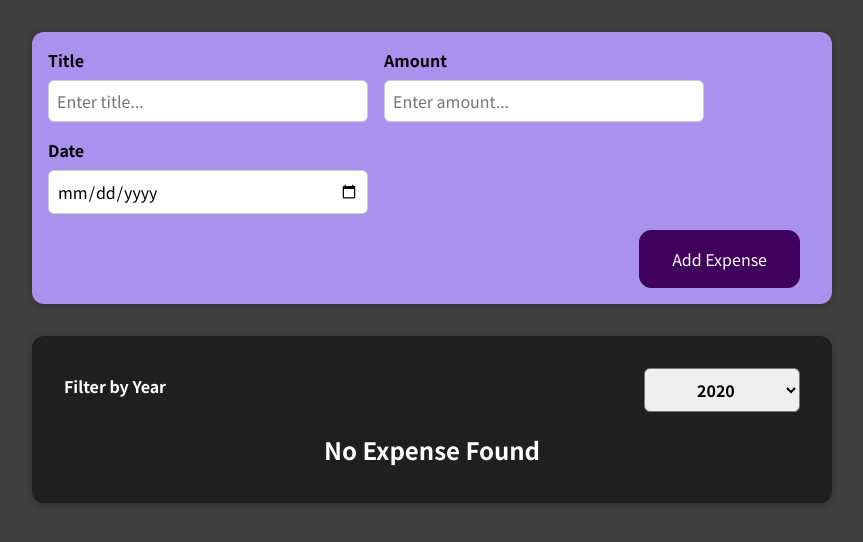
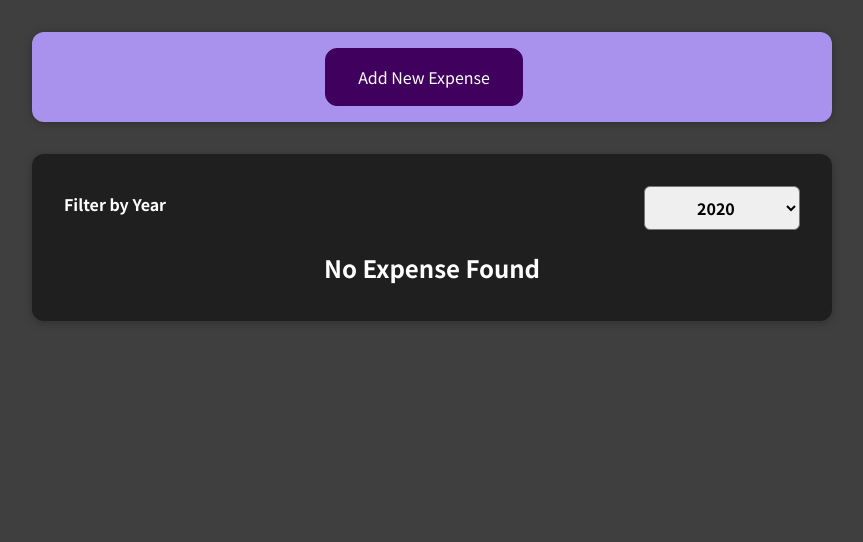
Before and after one commit to daniyalzafarm/react-expense-tracker, a React (Create React App) app: page / in a window 1280 px wide. Shown: the top 542 px of the page, without its empty margins (208-1071 px from the left). Built offline with nearby package versions, Linux system fonts and the light colour scheme.

Commit message:
Initial Add New Expense Button Added

```diff
--- a/src/components/NewExpense/ExpenseForm.js
+++ b/src/components/NewExpense/ExpenseForm.js
@@ -59,6 +59,7 @@
     // console.log(expenseData);
     props.onSaveExpenseData(expenseData);
   };
+
   return (
     <form onSubmit={formHandler}>
       <div className="new-expense__controls">
@@ -94,6 +95,7 @@
         </div>
       </div>
       <div className="new-expense__actions">
+        <button onClick={props.onCancel}>Cancel</button>
         <button type="submit">Add Expense</button>
       </div>
     </form>
--- a/src/components/NewExpense/NewExpense.js
+++ b/src/components/NewExpense/NewExpense.js
@@ -1,8 +1,10 @@
-import React from "react";
+import React, { useState } from "react";
 import ExpenseForm from "./ExpenseForm";
 import "./NewExpense.css";
 
 const NewExpense = (props) => {
+  const [isEditing, setIsEditing] = useState(false);
+
   const saveExpenseHandler = (enteredExpenseData) => {
     const expenseData = {
       ...enteredExpenseData,
@@ -10,10 +12,28 @@
     };
     // console.log(expenseData);
     props.onAddExpense(expenseData);
+    setIsEditing(false);
+  };
+
+  const startEditingHandler = () => {
+    setIsEditing(true);
+  };
+
+  const stopEditingHandler = () => {
+    setIsEditing(false);
   };
   return (
     <div className="new-expense">
-      <ExpenseForm onSaveExpenseData={saveExpenseHandler} />
+      {!isEditing && (
+        <button onClick={startEditingHandler}>Add New Expense</button>
+      )}
+
+      {isEditing && (
+        <ExpenseForm
+          onSaveExpenseData={saveExpenseHandler}
+          onCancel={stopEditingHandler}
+        />
+      )}
     </div>
   );
 };
```
